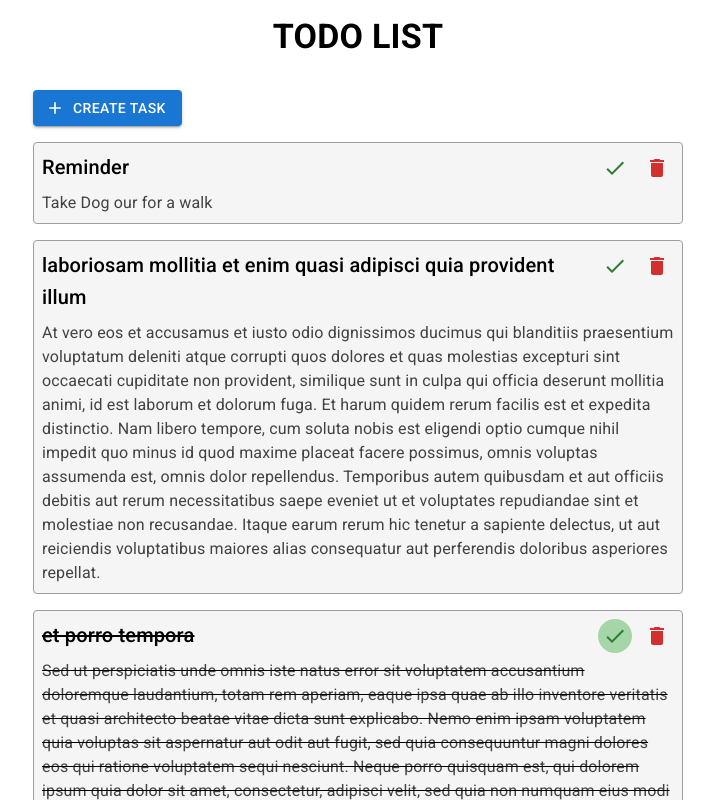
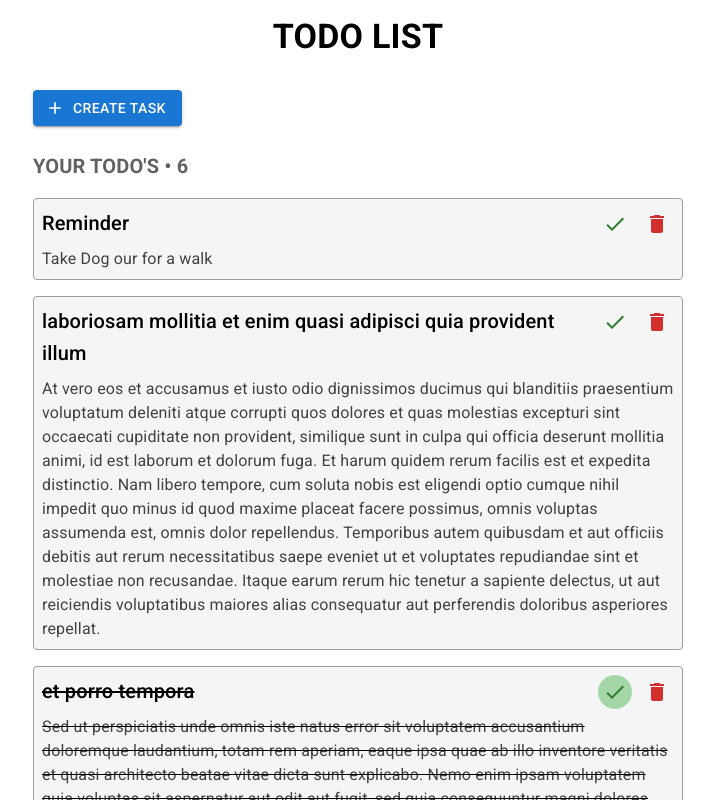
Before and after one commit to tejpatelme/todo-assignment, a React (Vite) app: page / in a window 1280 px wide. Shown: the top 800 px of the page, without its empty margins (282-996 px from the left). Built offline with nearby package versions, Linux system fonts and the light colour scheme; data requests are answered from the project's data file.

Commit message:
change app title

```diff
--- a/index.html
+++ b/index.html
@@ -4,7 +4,7 @@
     <meta charset="UTF-8" />
     <link rel="icon" type="image/svg+xml" href="/src/favicon.svg" />
     <meta name="viewport" content="width=device-width, initial-scale=1.0" />
-    <title>Vite App</title>
+    <title>Todo List</title>
   </head>
   <body>
     <div id="root"></div>
--- a/src/App.jsx
+++ b/src/App.jsx
@@ -12,6 +12,8 @@ import { useTodos } from "./contexts/todo-context";
 import Box from "@mui/system/Box";
 import AddIcon from "@mui/icons-material/Add";
 import Button from "@mui/material/Button";
+import { Typography } from "@mui/material";
+import { grey } from "@mui/material/colors";
 
 function App() {
   const { todos, dispatch, openTodoCreateModal } = useTodos();
@@ -42,7 +44,6 @@ function App() {
 
       <Box p={2} sx={{ maxWidth: "650px", margin: "auto" }}>
         <Header />
-
         <Button
           onClick={onCreateTaskClicked}
           variant="contained"
@@ -50,7 +51,14 @@ function App() {
         >
           Create Task
         </Button>
-
+        <Typography
+          mt={3}
+          variant="h6"
+          sx={{ fontWeight: 700 }}
+          color={grey[700]}
+        >
+          YOUR TODO'S • {todos.length}
+        </Typography>
         {todos.length > 0 ? <TodoListContainer /> : <EmptyTodoList />}
       </Box>
     </div>
```
